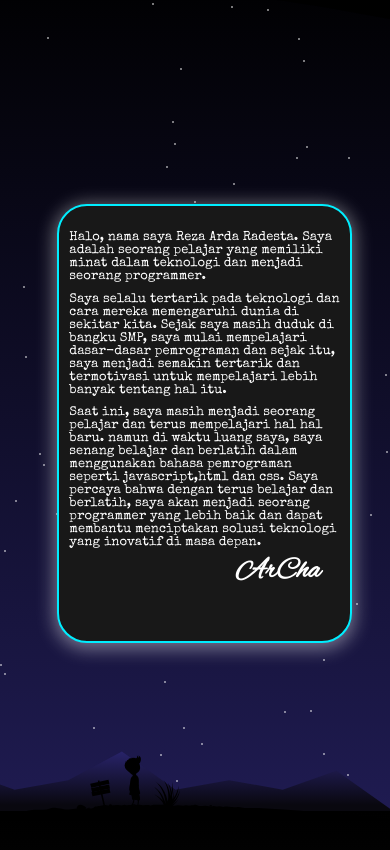
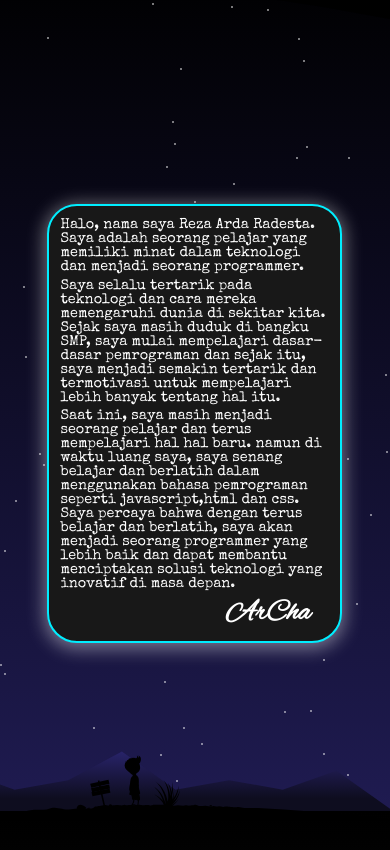
Before and after one commit to RezaArda/RezaArda.github.io, a plain HTML site: page index.html in a window 390 px wide. Shown: the part 877-1727 px from the top of the page. Drawn offline with nearby package versions, Linux system fonts and the light colour scheme; a web font is replaced by a local one.

Commit message:
Add files via upload

```diff
--- a/index.html
+++ b/index.html
@@ -167,7 +167,7 @@
     <div class="gunung">
       <svg xmlns="http://www.w3.org/2000/svg" viewBox="0 0 1440 330">
         <linearGradient id="gradient" x1="0" y1="1" x2="0" y2="0">
-          <stop offset="20%" stop-color="#09080F" />
+          <stop offset="30%" stop-color="#0E0D1F" />
           <stop offset="100%" stop-color="#282369" />
         </linearGradient>
         <path
--- a/style.css
+++ b/style.css
@@ -250,7 +250,6 @@ body {
   z-index: 2;
   height: 85%;
   width: 50%;
-  margin-left: 20px;
 }
 
 .about .about-tulisan h1 {
@@ -508,7 +507,7 @@ body {
     position: absolute;
     width: 41rem;
     height: 61rem;
-    padding-top: 5%;
+    padding-top: 3%;
     background-color: var(--bg-color);
     transform: rotateY(180deg);
     overflow: hidden;
@@ -523,9 +522,9 @@ body {
   }
 
   .about-content .about-tulisan p {
-    font-size: 1.8rem;
+    font-size: 100%;
     padding: 0.5rem 0.8em;
-    padding-top: 0.8rem;
+    padding-top: 0.1rem;
   }
 
   .about-content .about-tulisan h2 {
```
